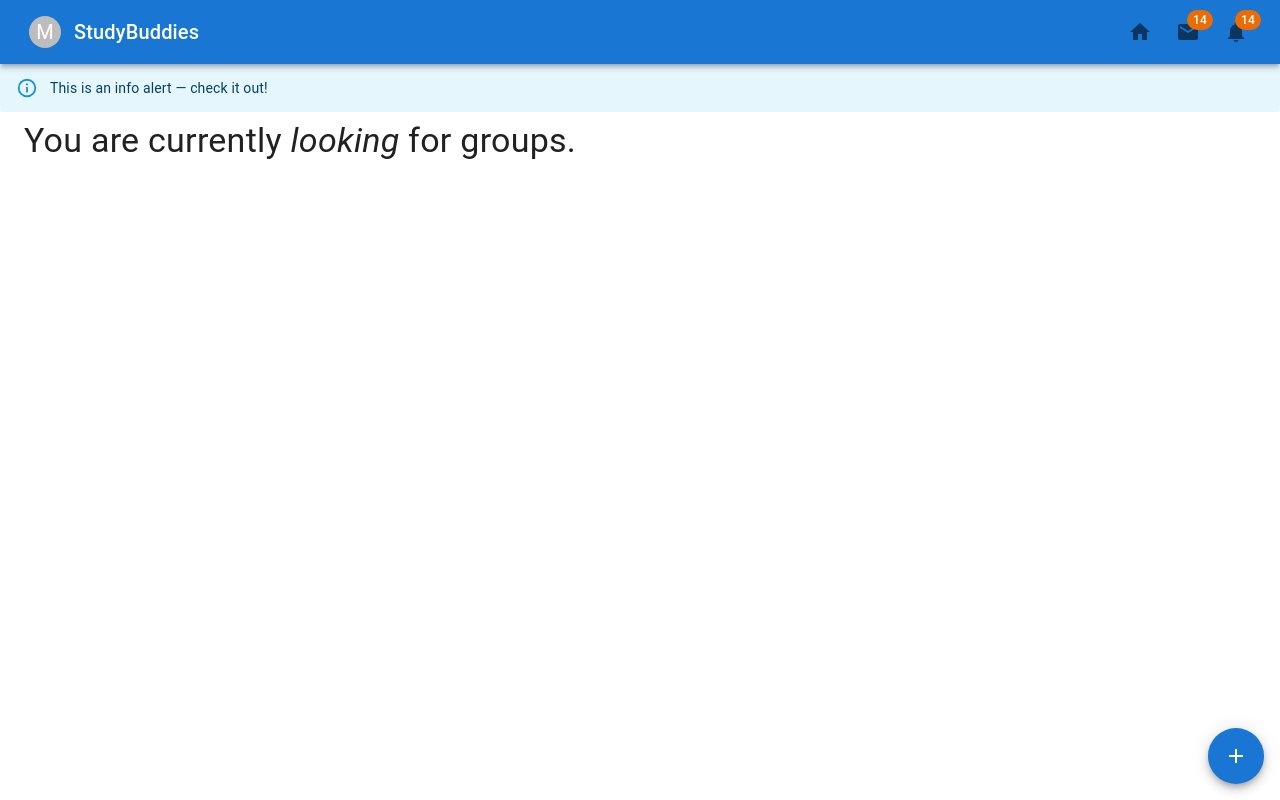
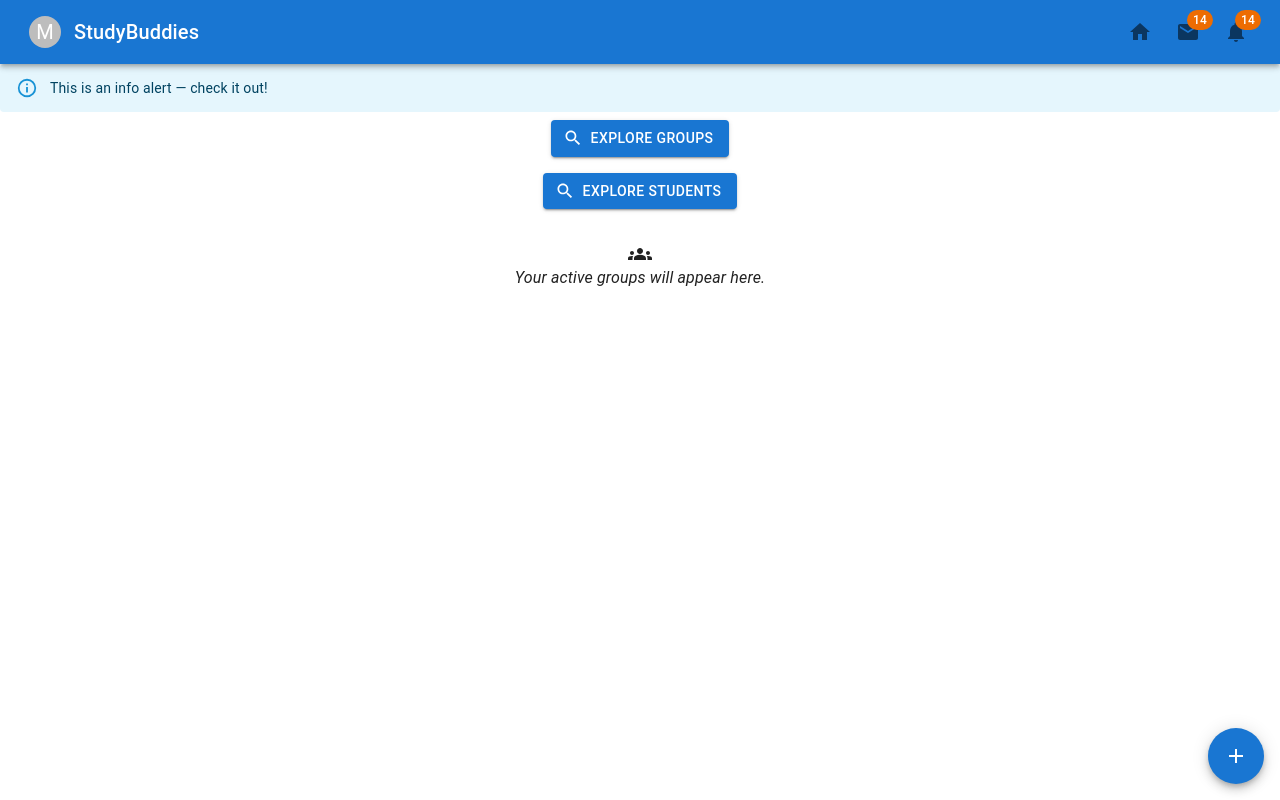
Before and after one commit to rcoppy/studybuddy-react, a React (Create React App) app: page /#/ in a window 1280 px wide. Built offline with nearby package versions, Linux system fonts and the light colour scheme.

Commit message:
reactive homepage to group status (hide/show nav buttons)

```diff
--- a/src/views/Home.js
+++ b/src/views/Home.js
@@ -1,17 +1,39 @@
 import CreateGroupFab from '../widgets/CreateGroupFab';
 import StudentProfileModel from '../lib/StudentProfileModel';
 import * as React from 'react';
-import { Typography } from '@mui/material';
+import { Button, Container, Divider, Typography } from '@mui/material';
 import { GlobalContext } from '../lib/GlobalContext';
+import SearchIcon from '@mui/icons-material/Search';
+import { Link } from 'react-router-dom';
+import GroupsIcon from '@mui/icons-material/Groups';
 
+function GalleryLinks({shouldShow}) {
+    if (!shouldShow) return <Typography variant="p" sx={{ mb: 2 }}><em>You're not currently looking for groups.</em></Typography>;
+
+    return <>
+        <Button variant="contained" sx={{ mb: 2 }} startIcon={<SearchIcon />} component={Link} to="/gallery/groups">
+            Explore groups
+        </Button>
+        <Button variant="contained" sx={{ mb: 2 }} startIcon={<SearchIcon />} component={Link} to="/gallery/students">
+            Explore students
+        </Button>
+        <Divider sx={{ mb: 2 }} />
+    </>;
+}
 
 function Home() {
     return (
         <>
             <GlobalContext.Consumer>
-                {({myProfile}) => <>
-                    <Typography variant="h4">You are currently <em>{myProfile.amLookingForGroups ? "looking" : "not looking"}</em> for groups.</Typography>
+                {({ myProfile }) => <>
                     <CreateGroupFab />
+                    {/* <Typography variant="h4">You are currently <em>{myProfile.amLookingForGroups ? "looking" : "not looking"}</em> for groups.</Typography> */}
+
+                    <Container maxWidth="md" sx={{ display: 'flex', flexDirection: 'column', alignItems: 'center' }}>
+                        <GalleryLinks shouldShow={myProfile.amLookingForGroups} />
+                        <GroupsIcon />
+                        <Typography variant="p"><em>Your active groups will appear here.</em></Typography>
+                    </Container>
                 </>}
             </GlobalContext.Consumer>
         </>
```
